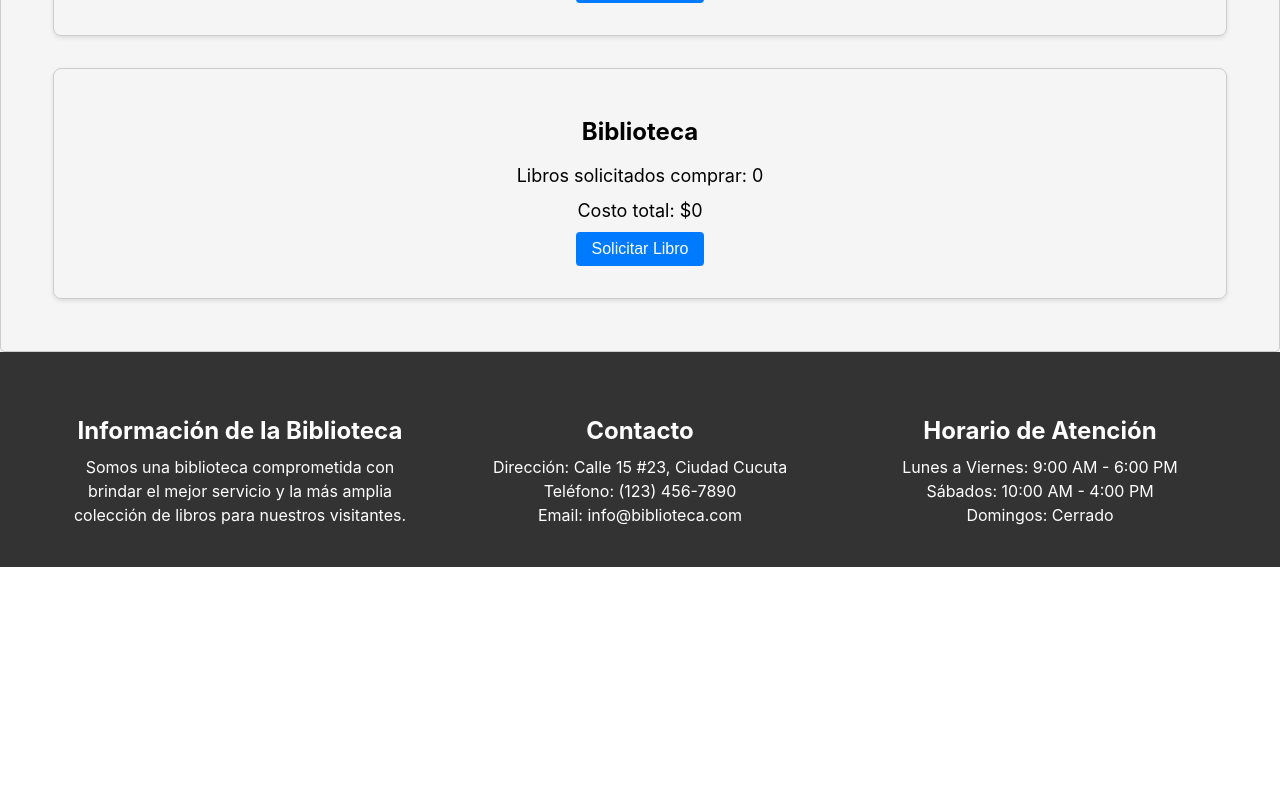
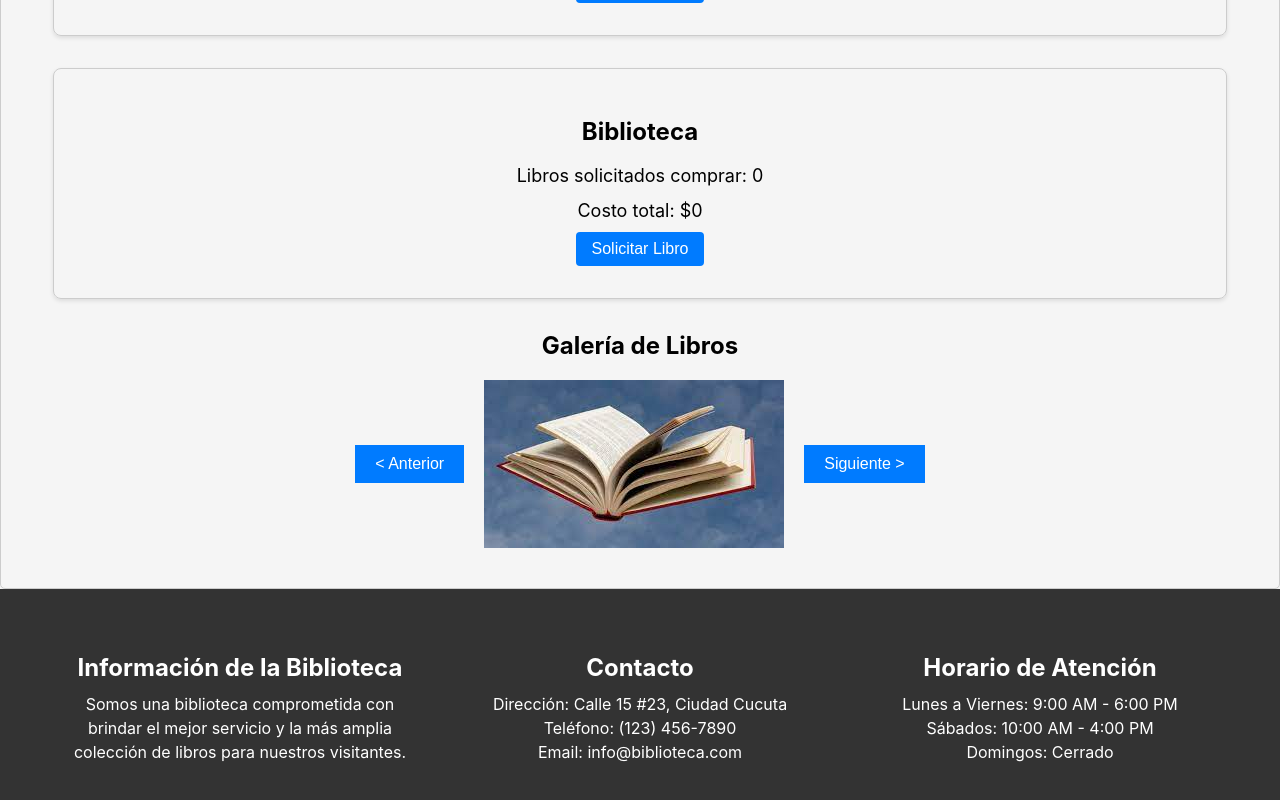
Before and after one commit to Alejo-Urbina/biblioteca-ReactJS, a React (Create React App) app in the folder biblioteca/: page / in a window 1280 px wide. Shown: the part 914-1714 px from the top of the page. Before the commit the page ends 1481 px from the top, so only its background shows below. Built offline with nearby package versions, Linux system fonts and the light colour scheme.

Commit message:
Se agrega el carrusel al Body

```diff
--- a/biblioteca/src/componentes/body/Body.js
+++ b/biblioteca/src/componentes/body/Body.js
@@ -3,6 +3,7 @@ import './Body.css'; // Importa los estilos si los tienes
 import List from '../list/List';
 import Lend from '../lend/Lend';
 import Buy from '../buy/Buy';
+import Images from '../images/Images';
 
 function Body() {
   return (
@@ -11,6 +12,7 @@ function Body() {
       <List />
       <Lend />
       <Buy />
+      <Images />
     </div>
   );
 }
```
